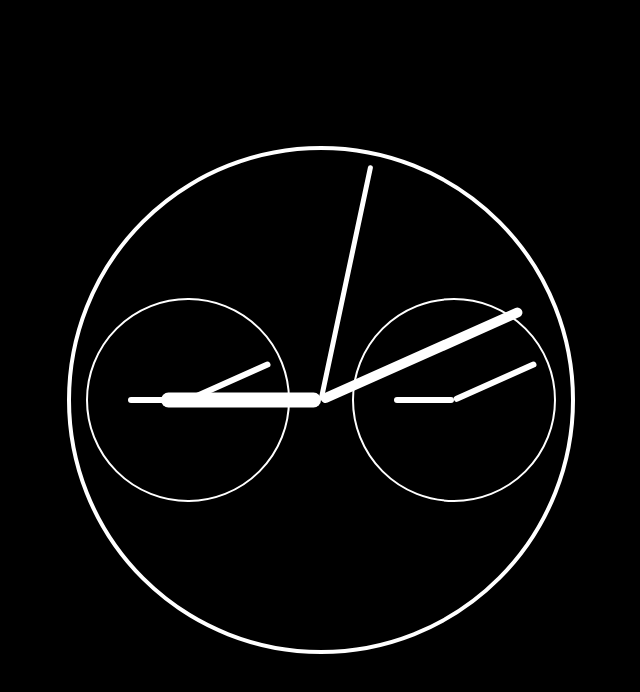
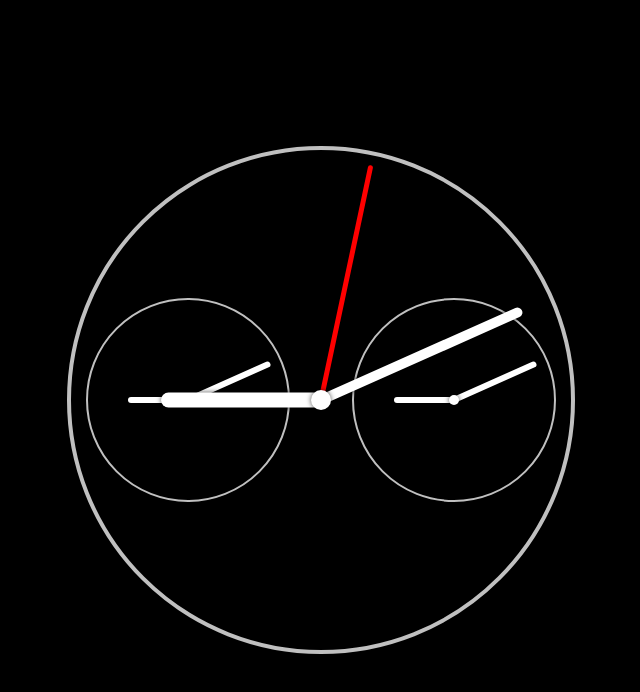
Before and after one commit to domb5041/chain-that-clocks, a React (Create React App) app: page / in a window 1280 px wide. Shown: the top 692 px of the page, without its empty margins (319-959 px from the left). Built offline with nearby package versions, Linux system fonts and the light colour scheme.

Commit message:
better hand styling

```diff
--- a/src/MainDial.js
+++ b/src/MainDial.js
@@ -38,17 +38,20 @@ export default function MainDial() {
 
     return (
         <styled.MainDial>
-            <styled.HandH time={time} />
-            <styled.HandM time={time} />
-            <styled.HandS time={time} />
             <styled.SubDialA>
                 <styled.HandHs time={timeA} />
                 <styled.HandMs time={timeA} />
+                <styled.CapSmall />
             </styled.SubDialA>
             <styled.SubDialB>
                 <styled.HandHs time={timeB} />
                 <styled.HandMs time={timeB} />
+                <styled.CapSmall />
             </styled.SubDialB>
+            <styled.HandH time={time} />
+            <styled.HandM time={time} />
+            <styled.HandS time={time} />
+            <styled.Cap />
         </styled.MainDial>
     );
 }
--- a/src/MainDial.styled.js
+++ b/src/MainDial.styled.js
@@ -4,7 +4,7 @@ export const MainDial = styled.div`
     width: 500px;
     height: 500px;
     border-radius: 100%;
-    border: 4px solid white;
+    border: 4px solid silver;
     position: relative;
 `;
 
@@ -12,7 +12,7 @@ export const SubDial = styled.div`
     width: 200px;
     height: 200px;
     border-radius: 100%;
-    border: 2px solid white;
+    border: 2px solid silver;
     position: absolute;
     top: 50%;
     transform: translateY(-50%);
@@ -33,6 +33,24 @@ const Hand = styled.div`
     left: 50%;
     transform-origin: center bottom;
     border-radius: 50px;
+    box-shadow: 0 0 5px rgba(0, 0, 0, 0.7);
+`;
+
+export const Cap = styled.div`
+    position: absolute;
+    background-color: white;
+    top: 50%;
+    left: 50%;
+    width: 20px;
+    height: 20px;
+    transform: translate(-50%, -50%);
+    border-radius: 100%;
+    box-shadow: 0 0 5px rgba(0, 0, 0, 0.7);
+`;
+
+export const CapSmall = styled(Cap)`
+    width: 10px;
+    height: 10px;
 `;
 
 export const HandH = styled(Hand)`
@@ -51,6 +69,7 @@ export const HandS = styled(Hand)`
     width: 5px;
     height: 240px;
     transform: ${props => `translateX(-50%) rotate(${props.time[2]}deg)`};
+    background-color: red;
 `;
 
 export const HandHs = styled(Hand)`
```
